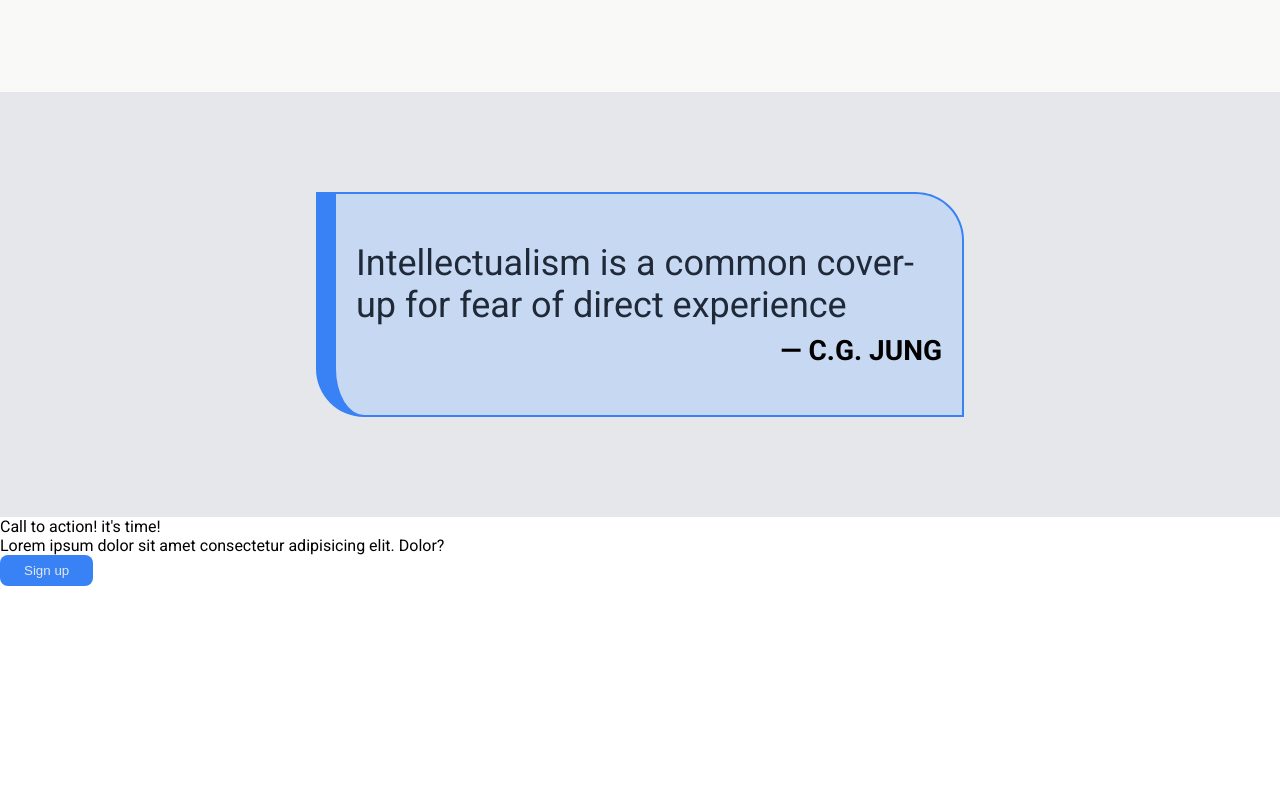
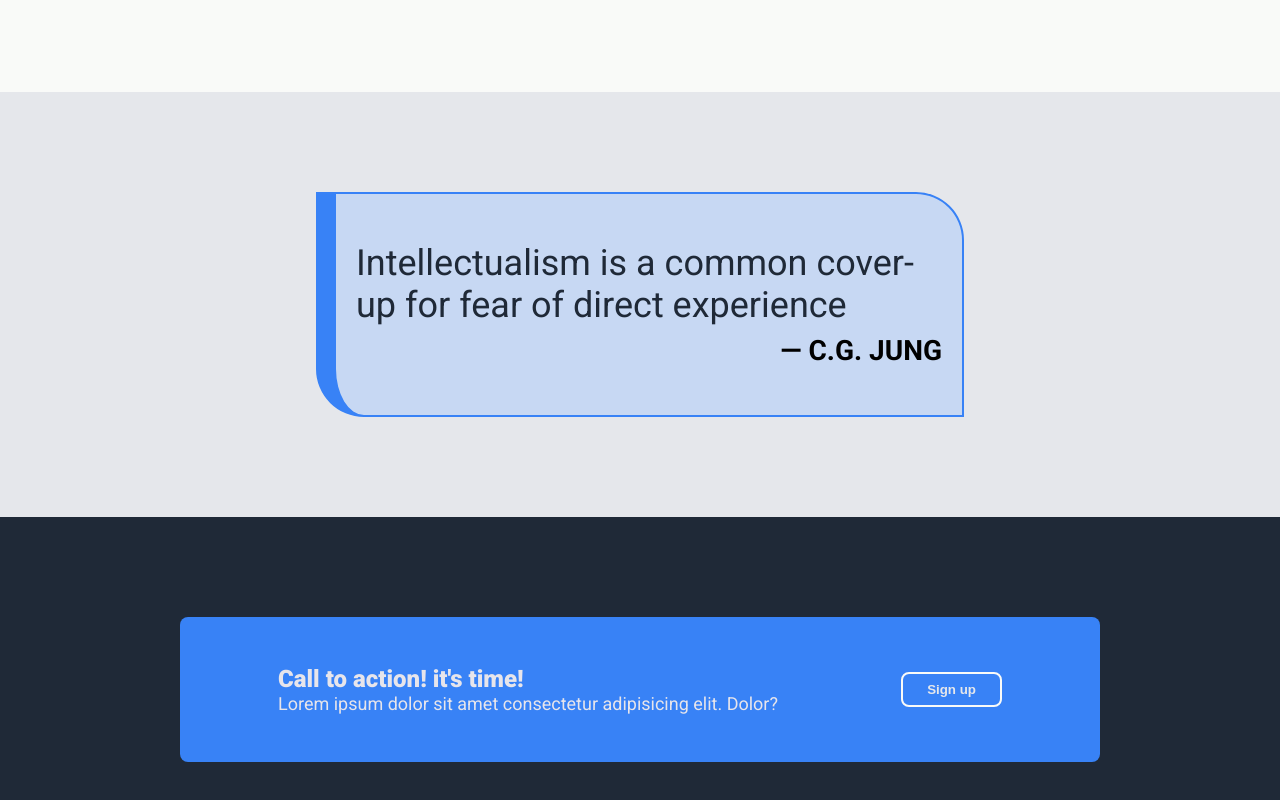
Before and after one commit to Het-477/odin-landing-page, a plain HTML site: page index.html in a window 1280 px wide. Shown: the part 1077-1877 px from the top of the page. Before the commit the page ends 1663 px from the top, so only its background shows below. Drawn offline with Linux system fonts and the light colour scheme.

Commit message:
styled call-to-action section

```diff
--- a/style.css
+++ b/style.css
@@ -217,3 +217,40 @@ a {
 .quote-credit-text::before {
     content: "\2014\0020";
 }
+
+/*
+* Call to action and Sign-up section
+*/
+.call-to-action-section-container {
+    background-color: #1f2937;
+    color: #E7E5EB;
+    padding: 100px 180px;
+    display: flex;
+    justify-content: center;
+    align-items: center;
+}
+
+.text-and-sign-up-container {
+    background-color: #3882f6;
+    padding: 48px 98px;
+    border-radius: 8px;
+    display: flex;
+    flex: 1;
+    justify-content: space-between;
+    align-items: center;
+}
+
+.text-container .main-text {
+    font-size: 24px;
+    font-weight: 900;
+}
+
+.text-container .secondary-text {
+    font-size: 18px;
+}
+
+.text-and-sign-up-container .sign-up-button button{
+    border: 2px solid #f9faf8;
+    border-radius: 8px;
+    font-weight: bold;
+}
```
